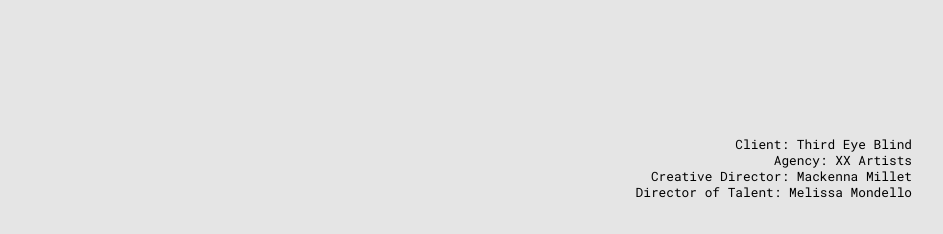
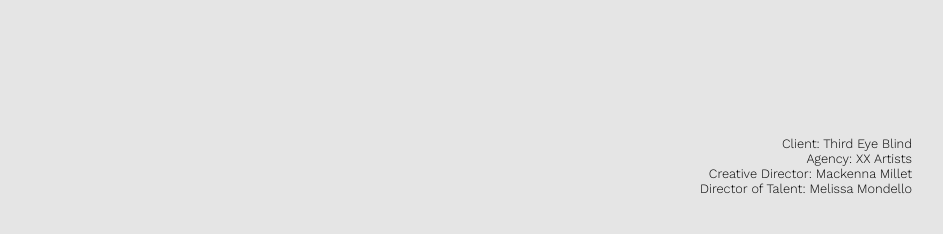
Before and after one commit to timoffex/reshma-website-4, a SvelteKit app: page /music in a window 1280 px wide. Shown: the part 880-1114 px from the top of the page, without its empty margins (168-1111 px from the left). Built offline with nearby package versions, Linux system fonts and the light colour scheme; a web font is replaced by a local one.

Commit message:
change font to Work Sans

```diff
--- a/src/app.html
+++ b/src/app.html
@@ -7,7 +7,9 @@
 		<link rel="icon" href="%sveltekit.assets%/bee-16.230318.webp" sizes="16x16" type="image/webp">
 		<link rel="icon" href="%sveltekit.assets%/bee-32.230318.png" sizes="32x32" type="image/png">
 		<link rel="icon" href="%sveltekit.assets%/bee-16.230318.png" sizes="16x16" type="image/png">
-		<link rel="stylesheet" href="https://fonts.googleapis.com/css?family=Roboto Mono">
+		<link rel="preconnect" href="https://fonts.googleapis.com">
+		<link rel="preconnect" href="https://fonts.gstatic.com" crossorigin>
+		<link rel="stylesheet" href="https://fonts.googleapis.com/css2?family=Work+Sans:ital,wght@0,100..900;1,100..900&display=swap">
 		<link rel="stylesheet" href="https://use.typekit.net/adj1wky.css">
 		<meta name="viewport" content="width=device-width, initial-scale=1" />
 		%sveltekit.head%
--- a/src/lib/components/music-page/MusicPage.svelte
+++ b/src/lib/components/music-page/MusicPage.svelte
@@ -20,7 +20,7 @@
 		</video>
 	</Hand16x9>
 
-	<p class="text-align-right text-smaller">
+	<p class="text-align-right text-small">
 		Client: Third Eye Blind<br />
 		Agency: XX Artists<br />
 		Creative Director: Mackenna Millet<br />
@@ -43,7 +43,7 @@
 		</video>
 	</Hand16x9>
 
-	<p class="text-align-right text-smaller">
+	<p class="text-align-right text-small">
 		Client: 311<br />
 		Agency: XX Artists<br />
 		Creative Director: Mackenna Millet<br />
@@ -59,8 +59,4 @@
 	.text-align-right {
 		text-align: right;
 	}
-
-	.text-smaller {
-		font-size: 0.8rem;
-	}
 </style>
--- a/src/lib/components/ninja-page/NinjaPage.svelte
+++ b/src/lib/components/ninja-page/NinjaPage.svelte
@@ -109,7 +109,7 @@
 		/>
 	</div>
 
-	<p class="text-align-right text-smaller">
+	<p class="text-align-right text-small">
 		Client: Ninja<br />
 		Agency: XX Artists<br />
 		Creative Director: Nate Makuch<br />
@@ -137,10 +137,6 @@
 		text-align: right;
 	}
 
-	.text-smaller {
-		font-size: 0.8rem;
-	}
-
 	.slideshow {
 		width: 100%;
 		height: min(35rem, 63vw);
--- a/src/lib/components/salem-page/SalemPage.svelte
+++ b/src/lib/components/salem-page/SalemPage.svelte
@@ -86,10 +86,6 @@
     margin: 0 auto;
   }
 
-  .text-small {
-    font-size: 0.8rem;
-  }
-
 	.full-width-pixel-image {
     display: block;
     width: 100%;
--- a/src/lib/global-defaults.scss
+++ b/src/lib/global-defaults.scss
@@ -5,7 +5,7 @@
 
 html {
   background-color: #e5e5e5;
-  font-family: 'Roboto Mono', sans-serif;
+  font-family: 'Work Sans', sans-serif;
 
   // https://stackoverflow.com/questions/5303263/fix-font-size-issue-on-mobile-safari-iphone-where-text-is-rendered-inconsisten
   // https://github.com/ampproject/amphtml/issues/449
--- a/src/lib/global.scss
+++ b/src/lib/global.scss
@@ -117,3 +117,8 @@
 .display-block {
   display: block;
 }
+
+.text-small {
+  font-size: 0.8rem;
+  font-weight: 300;
+}
--- a/src/routes/+page.svelte
+++ b/src/routes/+page.svelte
@@ -121,12 +121,10 @@
 	}
 
 	.lets-collaborate__2 {
-		font-family: 'Roboto Mono';
 		font-size: 2rem;
 	}
 
 	.reshma-email {
-		font-family: 'Roboto Mono';
 		text-align: right;
 		margin-top: 1rem;
 	}
```
